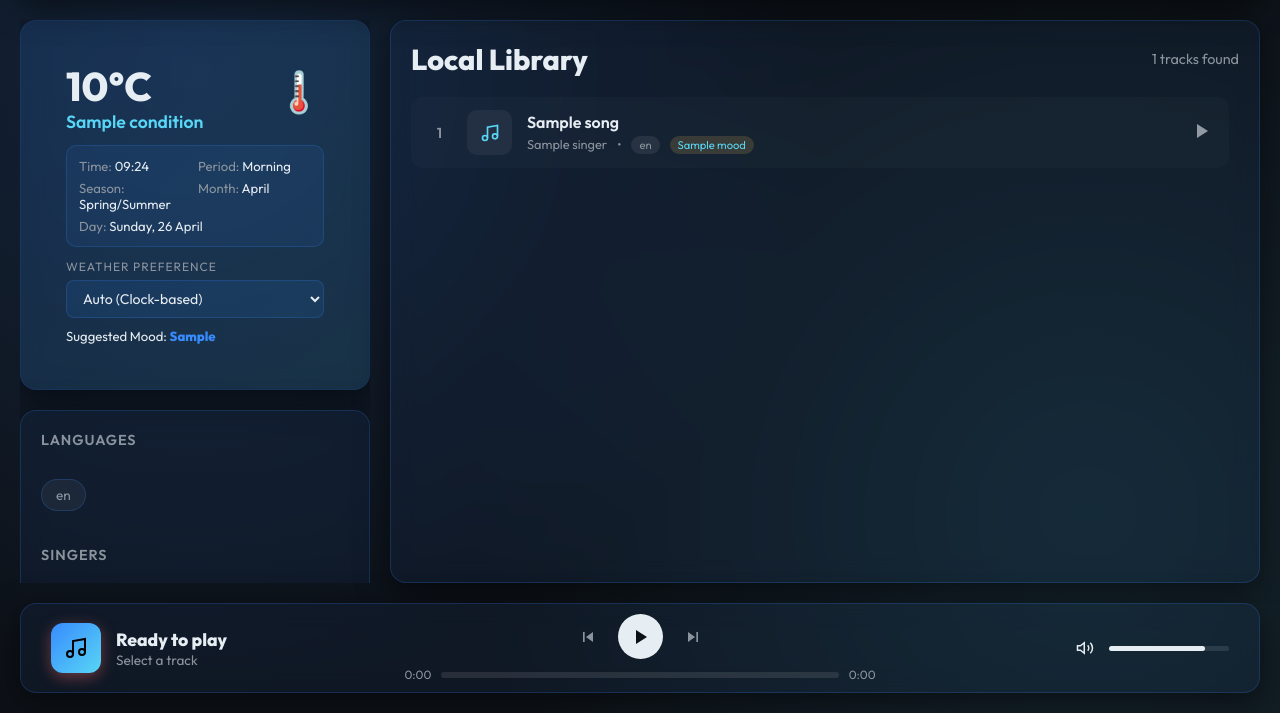
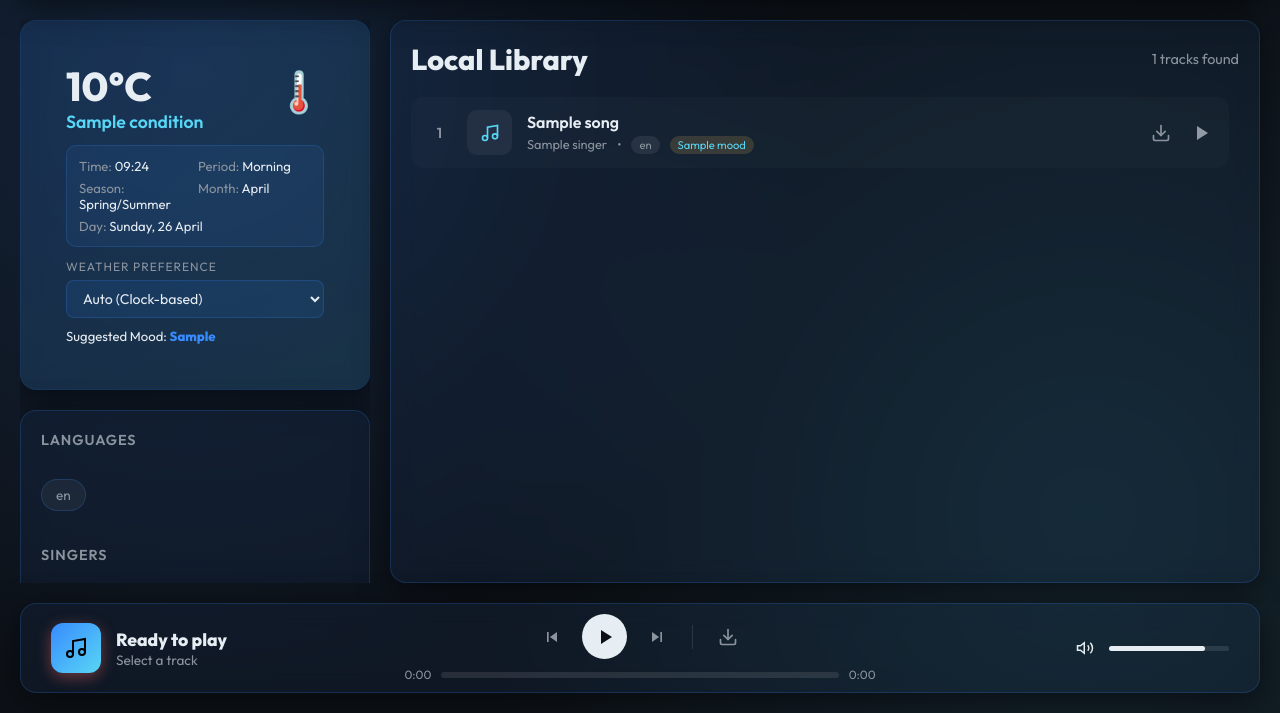
Before and after one commit to shravan956/weather-music-recommendation, a Flask app: template templates/offline_index.html in a window 1280 px wide. Shown: the part 87-800 px from the top of the page. Run offline with Flask 3, Linux system fonts and the light colour scheme; the template is opened without the code that fills it: most values are stand-ins (such as "Sample title", 1, 10 or a date in 2020); some libraries are stand-ins or nearby versions.

Commit message:
Fix YouTube emotion mode syntax error and add offline mode download buttons

```diff
--- a/templates/offline_index.html
+++ b/templates/offline_index.html
@@ -231,6 +231,21 @@
     .song-title { font-weight: 600; font-size: 1rem; color: var(--text-main); white-space: nowrap; overflow: hidden; text-overflow: ellipsis; margin-bottom: 4px; }
     .song-meta { font-size: 0.8rem; color: var(--text-muted); display: flex; gap: 10px; }
     .meta-tag { background: rgba(255,255,255,0.08); padding: 2px 8px; border-radius: 10px; font-size: 0.7rem; }
+
+    .dl-btn {
+      color: var(--text-muted);
+      transition: var(--tr);
+      display: flex;
+      align-items: center;
+      justify-content: center;
+      padding: 6px;
+      border-radius: 50%;
+    }
+    .dl-btn:hover {
+      color: var(--accent1);
+      background: rgba(255, 255, 255, 0.1);
+      transform: scale(1.1);
+    }
 
     /* BOTTOM PLAYER */
     .player-dock {
@@ -502,7 +517,10 @@
               <span class="meta-tag" style="background: rgba(254, 202, 87, 0.15); color: var(--accent2);">{{ song.mood }}</span>
             </div>
           </div>
-          <div class="song-action">
+          <div class="song-action" style="display:flex; gap:12px; align-items:center;">
+            <a href="{{ song.url }}" download="{{ song.title }}.mp3" class="dl-btn" title="Download" onclick="event.stopPropagation();">
+              <svg width="20" height="20" viewBox="0 0 24 24" fill="none" stroke="currentColor" stroke-width="2" stroke-linecap="round" stroke-linejoin="round"><path d="M21 15v4a2 2 0 0 1-2 2H5a2 2 0 0 1-2-2v-4"></path><polyline points="7 10 12 15 17 10"></polyline><line x1="12" y1="15" x2="12" y2="3"></line></svg>
+            </a>
             <svg width="24" height="24" viewBox="0 0 24 24" fill="currentColor" style="opacity:0.6"><path d="M8 5v14l11-7z"/></svg>
           </div>
         </div>
@@ -535,6 +553,12 @@
         <button class="ctrl-btn" onclick="prevSong()"><svg width="20" height="20" viewBox="0 0 24 24" fill="currentColor"><path d="M6 6h2v12H6zm3.5 6l8.5 6V6z"/></svg></button>
         <button class="ctrl-btn play-btn" id="playBtn" onclick="togglePlay()"><svg width="24" height="24" viewBox="0 0 24 24" fill="currentColor" id="playIcon"><path d="M8 5v14l11-7z"/></svg></button>
         <button class="ctrl-btn" onclick="nextSong()"><svg width="20" height="20" viewBox="0 0 24 24" fill="currentColor"><path d="M6 18l8.5-6L6 6v12zM16 6v12h2V6h-2z"/></svg></button>
+
+        <div style="width: 1px; height: 24px; background: rgba(255,255,255,0.1); margin: 0 5px;"></div>
+
+        <a id="np-download" href="#" download class="ctrl-btn" title="Download Current Track">
+          <svg width="20" height="20" viewBox="0 0 24 24" fill="none" stroke="currentColor" stroke-width="2" stroke-linecap="round" stroke-linejoin="round"><path d="M21 15v4a2 2 0 0 1-2 2H5a2 2 0 0 1-2-2v-4"></path><polyline points="7 10 12 15 17 10"></polyline><line x1="12" y1="15" x2="12" y2="3"></line></svg>
+        </a>
       </div>
       <div class="progress-container">
         <span id="cTime">0:00</span>
@@ -629,6 +653,10 @@
 
       pTitle.innerText = song.title;
       pArtist.innerText = song.singer;
+
+      const dlBtn = document.getElementById("np-download");
+      dlBtn.href = song.url;
+      dlBtn.download = song.title + ".mp3";
 
       audio.src = song.url;
       audio.play().then(() => updatePlayIcon(true)).catch(e => console.error(e));
@@ -775,6 +803,12 @@
               <div class="song-title">${s.title}</div>
               <div class="song-meta"><span>${s.singer}</span> &bull; <span class="meta-tag">${s.lang}</span><span class="meta-tag" style="background: rgba(254, 202, 87, 0.15); color: var(--accent2);">${s.mood}</span></div>
             </div>
+            <div class="song-action" style="display:flex; gap:12px; align-items:center;">
+              <a href="${s.url}" download="${s.title}.mp3" class="dl-btn" title="Download" onclick="event.stopPropagation();">
+                <svg width="20" height="20" viewBox="0 0 24 24" fill="none" stroke="currentColor" stroke-width="2" stroke-linecap="round" stroke-linejoin="round"><path d="M21 15v4a2 2 0 0 1-2 2H5a2 2 0 0 1-2-2v-4"></path><polyline points="7 10 12 15 17 10"></polyline><line x1="12" y1="15" x2="12" y2="3"></line></svg>
+              </a>
+              <svg width="24" height="24" viewBox="0 0 24 24" fill="currentColor" style="opacity:0.6"><path d="M8 5v14l11-7z"/></svg>
+            </div>
           </div>
         `).join('');
         document.querySelector('.track-count').innerText = "AI " + data.mood + " Playlist (" + currentSongs.length + " tracks)";
--- a/templates/yt_index.html
+++ b/templates/yt_index.html
@@ -2370,7 +2370,7 @@
             aggr[emo] = (aggr[emo] || 0) + val;
           });
         });
-        const topEmotion = Object.keys(aggr).reduce((a,b) => aggr[a] > aggr[b] ? a : b);
+        // (topEmotion computed via sortedEmos below)
 
         // Update face-count badge
         const faceCountEl = document.getElementById("emo-face-count");
```
